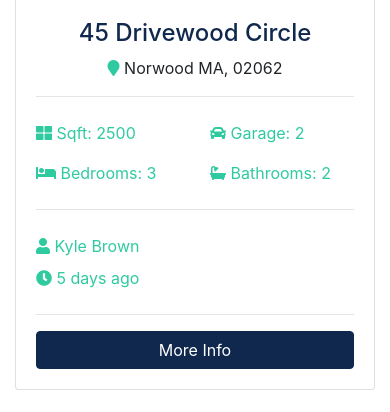
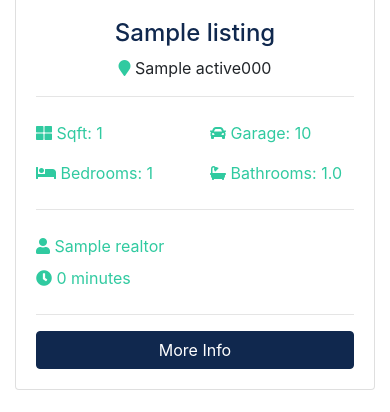
Before and after one commit to akashdraut/btre, a Django app: page / in a window 390 px wide. Shown: the part 1194-1606 px from the top of the page. Run offline with Django 3.2, Linux system fonts and the light colour scheme; tables that the repository leaves empty hold one stand-in row (values such as "Sample post"); grey boxes marked "Sample" are stand-in pictures; some libraries are stand-ins or nearby versions.

Commit message:
home & about page dynamic contents done

```diff
--- a/pages/views.py
+++ b/pages/views.py
@@ -1,10 +1,28 @@
 from django.shortcuts import render
-from django.http import HttpResponse
+from listings.models import Listing
+from realtors.models import Realtor
 
 
 def index(request):
-    return render(request, 'pages/index.html')
+    listings = Listing.objects.order_by('-list_date').filter(is_published=True)[:3]
+
+    context = {
+        'listings': listings
+    }
+
+    return render(request, 'pages/index.html', context)
 
 
 def about(request):
-    return render(request, 'pages/about.html')
+    # Get all reators
+    realtors = Realtor.objects.order_by('-hire_date')
+
+    # Get mvp
+    mvp_realtors = Realtor.objects.all().filter(is_mvp=True)
+
+    context = {
+        'realtors': realtors,
+        'mvp_realtors': mvp_realtors
+    }
+
+    return render(request, 'pages/about.html', context)
--- a/templates/pages/index.html
+++ b/templates/pages/index.html
@@ -1,4 +1,6 @@
 {% extends 'base.html' %}
+
+{% load humanize %}
 
 {% block content %}
 
@@ -131,134 +133,58 @@
     <div class="container">
       <h3 class="text-center mb-3">Latest Listings</h3>
       <div class="row">
-        <!-- Listing 1 -->
+
+        {% if listings %}
+        {% for listing in listings %}
         <div class="col-md-6 col-lg-4 mb-4">
           <div class="card listing-preview">
-            <img class="card-img-top" src="assets/img/homes/home-1.jpg" alt="">
+            <img class="card-img-top" src="{{ listing.photo_main.url }}" alt="">
             <div class="card-img-overlay">
               <h2>
-                <span class="badge badge-secondary text-white">$490,000</span>
+                <span class="badge badge-secondary text-white">${{ listing.price | intcomma }}</span>
               </h2>
             </div>
             <div class="card-body">
               <div class="listing-heading text-center">
-                <h4 class="text-primary">45 Drivewood Circle</h4>
+                <h4 class="text-primary">{{ listing.title }}</h4>
                 <p>
-                  <i class="fas fa-map-marker text-secondary"></i> Norwood MA, 02062</p>
+                  <i class="fas fa-map-marker text-secondary"></i> {{ listing.city }}
+                  {{ listing.state }}{{ listing.zipcode }}
+                </p>
               </div>
               <hr>
               <div class="row py-2 text-secondary">
                 <div class="col-6">
-                  <i class="fas fa-th-large"></i> Sqft: 2500</div>
+                  <i class="fas fa-th-large"></i> Sqft: {{ listing.sqft }}</div>
                 <div class="col-6">
-                  <i class="fas fa-car"></i> Garage: 2</div>
+                  <i class="fas fa-car"></i> Garage: {{ listing.garage }}</div>
               </div>
               <div class="row py-2 text-secondary">
                 <div class="col-6">
-                  <i class="fas fa-bed"></i> Bedrooms: 3</div>
+                  <i class="fas fa-bed"></i> Bedrooms: {{ listing.bedrooms }}</div>
                 <div class="col-6">
-                  <i class="fas fa-bath"></i> Bathrooms: 2</div>
+                  <i class="fas fa-bath"></i> Bathrooms: {{ listing.bathrooms }}</div>
               </div>
               <hr>
               <div class="row py-2 text-secondary">
                 <div class="col-6">
-                  <i class="fas fa-user"></i> Kyle Brown</div>
+                  <i class="fas fa-user"></i> {{ listing.realtor }}</div>
               </div>
               <div class="row text-secondary pb-2">
                 <div class="col-6">
-                  <i class="fas fa-clock"></i> 5 days ago</div>
+                  <i class="fas fa-clock"></i> {{ listing.list_date | timesince }}</div>
               </div>
               <hr>
-              <a href="listing.html" class="btn btn-primary btn-block">More Info</a>
+              <a href="{% url 'listing' listing.id %}" class="btn btn-primary btn-block">More Info</a>
             </div>
           </div>
         </div>
-
-        <!-- Listing 2 -->
-        <div class="col-md-6 col-lg-4 mb-4">
-          <div class="card listing-preview">
-            <img class="card-img-top" src="assets/img/homes/home-2.jpg" alt="">
-            <div class="card-img-overlay">
-              <h2>
-                <span class="badge badge-secondary text-white">$550,000</span>
-              </h2>
-            </div>
-            <div class="card-body">
-              <div class="listing-heading text-center">
-                <h4 class="text-primary">18 Jefferson Lane</h4>
-                <p>
-                  <i class="fas fa-map-marker text-secondary"></i> Woburn MA, 01801</p>
-              </div>
-              <hr>
-              <div class="row py-2 text-secondary">
-                <div class="col-6">
-                  <i class="fas fa-th-large"></i> Sqft: 3200</div>
-                <div class="col-6">
-                  <i class="fas fa-car"></i> Garage: 1</div>
-              </div>
-              <div class="row py-2 text-secondary">
-                <div class="col-6">
-                  <i class="fas fa-bed"></i> Bedrooms: 4</div>
-                <div class="col-6">
-                  <i class="fas fa-bath"></i> Bathrooms: 2.5</div>
-              </div>
-              <hr>
-              <div class="row py-2 text-secondary">
-                <div class="col-6">
-                  <i class="fas fa-user"></i> Mark Hudson</div>
-              </div>
-              <div class="row text-secondary pb-2">
-                <div class="col-6">
-                  <i class="fas fa-clock"></i> 5 days ago</div>
-              </div>
-              <hr>
-              <a href="listing.html" class="btn btn-primary btn-block">More Info</a>
-            </div>
+        {% endfor %}
+        {%  else %}
+          <div class="col-md-12">
+            <p>No listings available</p>
           </div>
-        </div>
-
-        <!-- Listing 3 -->
-        <div class="col-md-6 col-lg-4 mb-4">
-          <div class="card listing-preview">
-            <img class="card-img-top" src="assets/img/homes/home-3.jpg" alt="">
-            <div class="card-img-overlay">
-              <h2>
-                <span class="badge badge-secondary text-white">$580,000</span>
-              </h2>
-            </div>
-            <div class="card-body">
-              <div class="listing-heading text-center">
-                <h4 class="text-primary">187 Woodrow Street</h4>
-                <p>
-                  <i class="fas fa-map-marker text-secondary"></i> Salem MA, 01915</p>
-              </div>
-              <hr>
-              <div class="row py-2 text-secondary">
-                <div class="col-6">
-                  <i class="fas fa-th-large"></i> Sqft: 3107</div>
-                <div class="col-6">
-                  <i class="fas fa-car"></i> Garage: 0</div>
-              </div>
-              <div class="row py-2 text-secondary">
-                <div class="col-6">
-                  <i class="fas fa-bed"></i> Bedrooms: 4</div>
-                <div class="col-6">
-                  <i class="fas fa-bath"></i> Bathrooms: 3</div>
-              </div>
-              <hr>
-              <div class="row py-2 text-secondary">
-                <div class="col-6">
-                  <i class="fas fa-user"></i> Mark Hudson</div>
-              </div>
-              <div class="row text-secondary pb-2">
-                <div class="col-6">
-                  <i class="fas fa-clock"></i> 5 days ago</div>
-              </div>
-              <hr>
-              <a href="listing.html" class="btn btn-primary btn-block">More Info</a>
-            </div>
-          </div>
-        </div>
+        {% endif %}
 
       </div>
     </div>
```
Also changed, not shown: templates/pages/about.html (+19 -29 lines).
